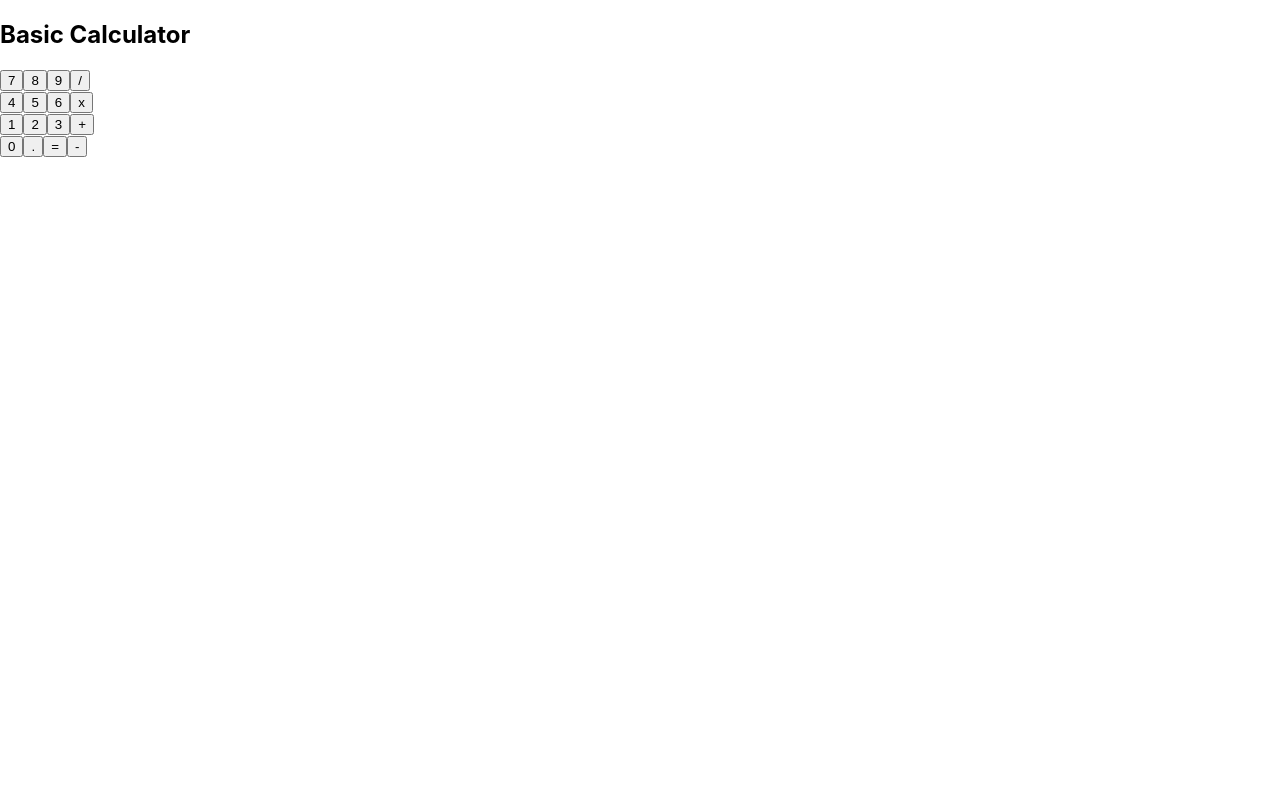
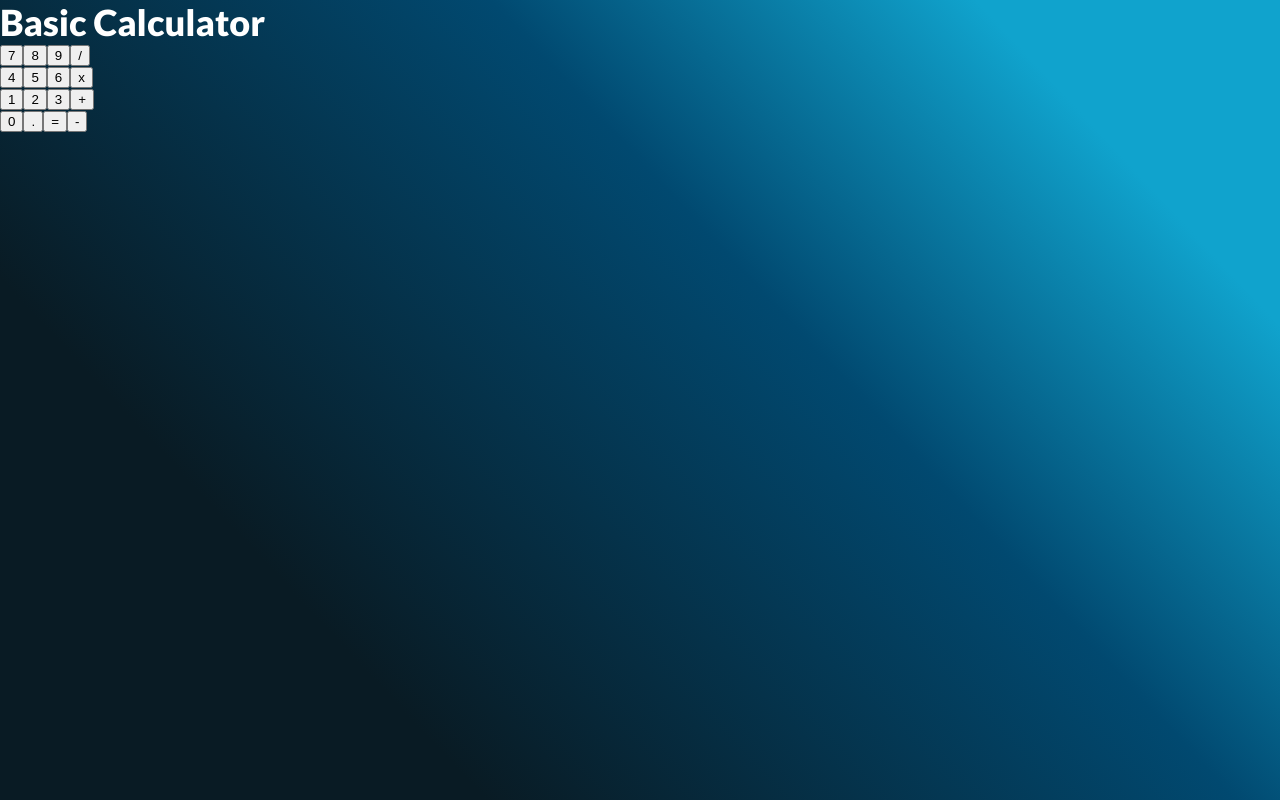
Before and after one commit to SobiahSelvarajah/sobiah-selvarajah-calculator, a React (Create React App) app: page / in a window 1280 px wide. Built offline with nearby package versions, Linux system fonts and the light colour scheme; the HTML template or start-up script is replaced by a standard one.

Commit message:
styling: app and index styled

```diff
--- a/src/App.scss
+++ b/src/App.scss
@@ -0,0 +1,12 @@
+@use './partials/breakpoints' as *;
+@use './partials/colors' as *;
+@use './partials/textstyles' as *;
+@use './partials/typeface' as *;
+
+.app {
+    &__container {
+        background: rgb(9,27,36);
+        background: linear-gradient(47deg, rgba(9,27,36,1) 24%, rgba(1,73,112,1) 61%, rgba(16,163,205,1) 85%);
+        height: 100vh;
+    }
+}
--- a/src/index.scss
+++ b/src/index.scss
@@ -1,3 +1,8 @@
+@use './partials/breakpoints' as *;
+@use './partials/colors' as *;
+@use './partials/textstyles' as *;
+@use './partials/typeface' as *;
+
 body {
   margin: 0;
   font-family: -apple-system, BlinkMacSystemFont, 'Segoe UI', 'Roboto', 'Oxygen',
@@ -11,3 +16,52 @@ code {
   font-family: source-code-pro, Menlo, Monaco, Consolas, 'Courier New',
     monospace;
 }
+
+h1 {
+  font-size: $h1_text_size_m;
+  line-height: $h1_line_height_m;
+  color: $white;
+  margin: 0;
+  font-family: 'Lato Black';
+  @include tablet {
+    font-size: $h1_text_size_dt;
+    line-height: $h1_line_height_dt;
+  }
+}
+
+h2 {
+  font-size: $h2_text_size_m;
+  line-height: $h2_line_height_m;
+  @include tablet {
+    font-size: $h2_text_size_dt;
+    line-height: $h2_line_height_dt;
+  }
+}
+
+h3 {
+  font-size: $h3_text_size_m;
+  line-height: $h3_line_height_m;
+  @include tablet {
+    font-size: $h3_text_size_dt;
+    line-height: $h3_line_height_dt;
+  }
+}
+
+h4 {
+  font-size: $h4_text_size_m;
+  line-height: $h4_line_height_m;
+  @include tablet {
+    font-size: $h4_text_size_dt;
+    line-height: $h4_line_height_dt;
+  }
+
+}
+
+h5 {
+  font-size: $h5_text_size_m;
+  line-height: $h5_line_height_m;
+  @include tablet {
+    font-size: $h5_text_size_dt;
+    line-height: $h5_line_height_dt;
+  }
+}
--- a/src/partials/_typeface.scss
+++ b/src/partials/_typeface.scss
@@ -10,6 +10,10 @@
 @font-face {
     font-family: 'Lato Bold';
     src: url('../assets/fonts/lato/Lato-Bold.ttf') format('truetype');
+}
+@font-face {
+    font-family: 'Lato Black';
+    src: url('../assets/fonts/lato/Lato-Black.ttf') format('truetype');
 }
 
 // Italic
@@ -25,3 +29,7 @@
     font-family: 'Lato Bold Italic';
     src: url('../assets/fonts/lato/Lato-BoldItalic.ttf') format('truetype');
 }
+@font-face {
+    font-family: 'Lato Black Italic';
+    src: url('../assets/fonts/lato/Lato-BlackItalic.ttf') format('truetype');
+}
```
Also changed, not shown: src/assets/fonts/lato/Lato-Black.ttf (added), src/assets/fonts/lato/Lato-BlackItalic.ttf (added).
